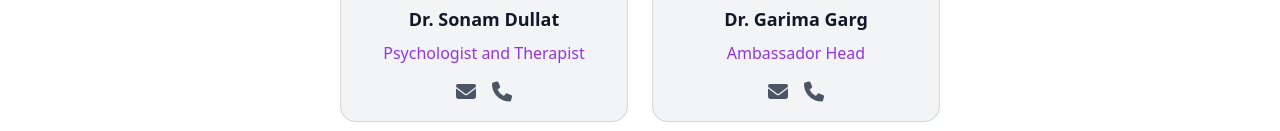
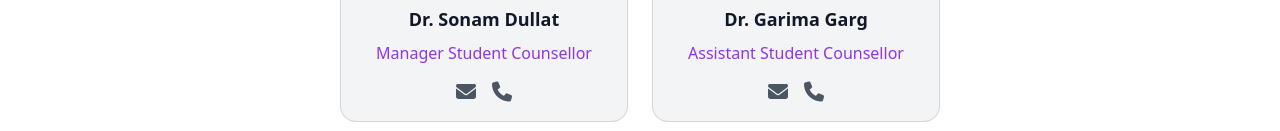
Before and after one commit to theabhiinavgarg/ticc-main, a plain HTML site: page our-team.html in a window 1280 px wide. Shown: the part 540-671 px from the top of the page. Drawn offline with nearby package versions, Linux system fonts and the light colour scheme.

Commit message:
Update our-team.html

```diff
--- a/our-team.html
+++ b/our-team.html
@@ -104,7 +104,7 @@
 
                         <div class="text-gray-900 text-lg font-bold">Dr. Sonam Dullat</div>
 
-                        <div class="text-purple-600">Psychologist and Therapist</div>
+                        <div class="text-purple-600">Manager Student Counsellor</div>
 
                         <!-- <div class="text-gray-600">Former co-founder of Opendoor. Early staff at Spotify and Clearbit.</div> -->
 
@@ -126,7 +126,7 @@
                         <img src="./assets/Garima_mam.png" class="w-24 h-24 rounded-full object-cover transition duration-200 hover:scale-110">
 
                         <div class="text-gray-900 text-lg font-bold">Dr. Garima Garg</div>
-                        <div class="text-purple-600">Ambassador Head</div>
+                        <div class="text-purple-600">Assistant Student Counsellor</div>
 
                         <!-- <div class="text-gray-600">Lead engineering teams at Figma, Pitch, and Protocol Labs.</div> -->
 
```
